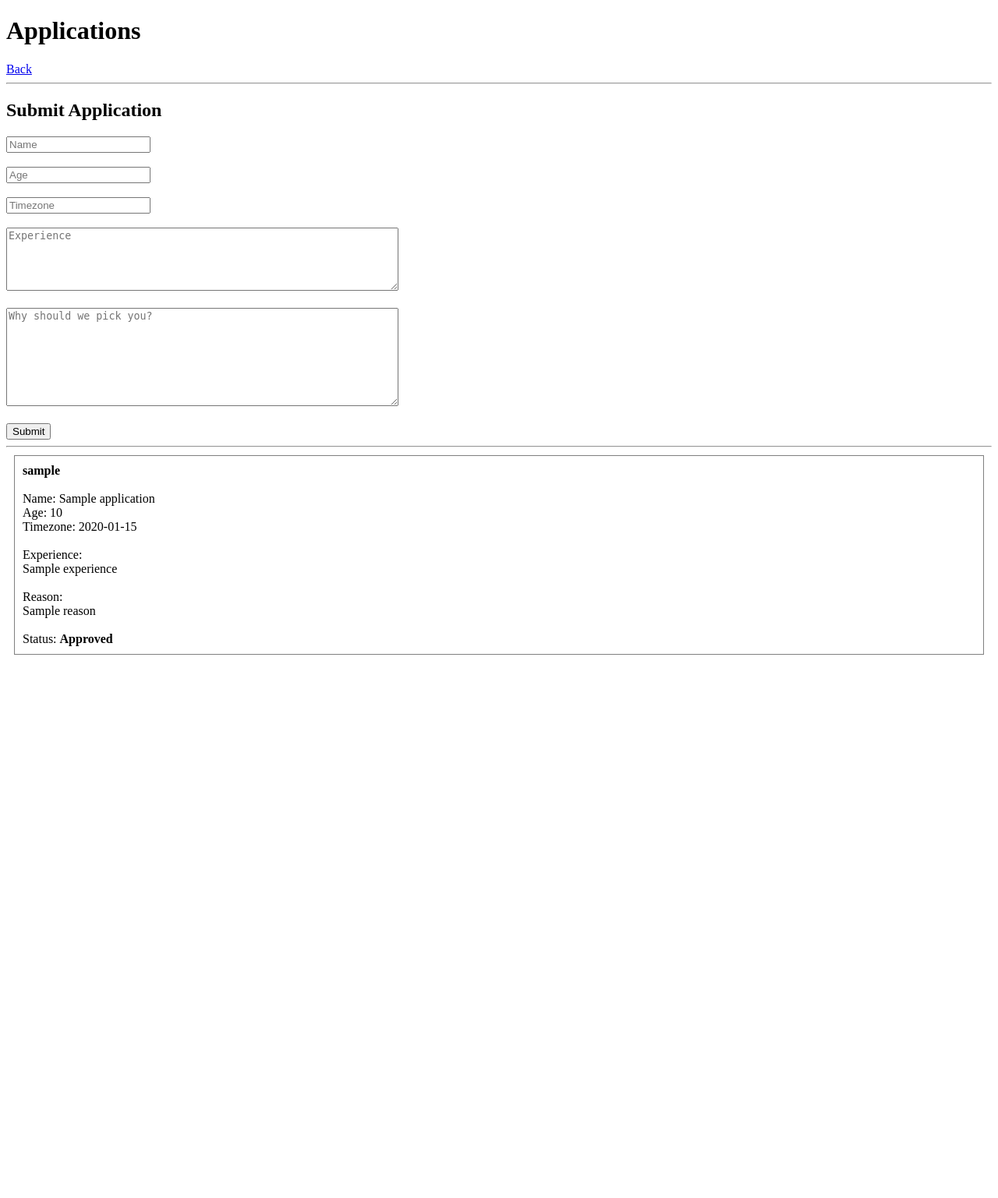
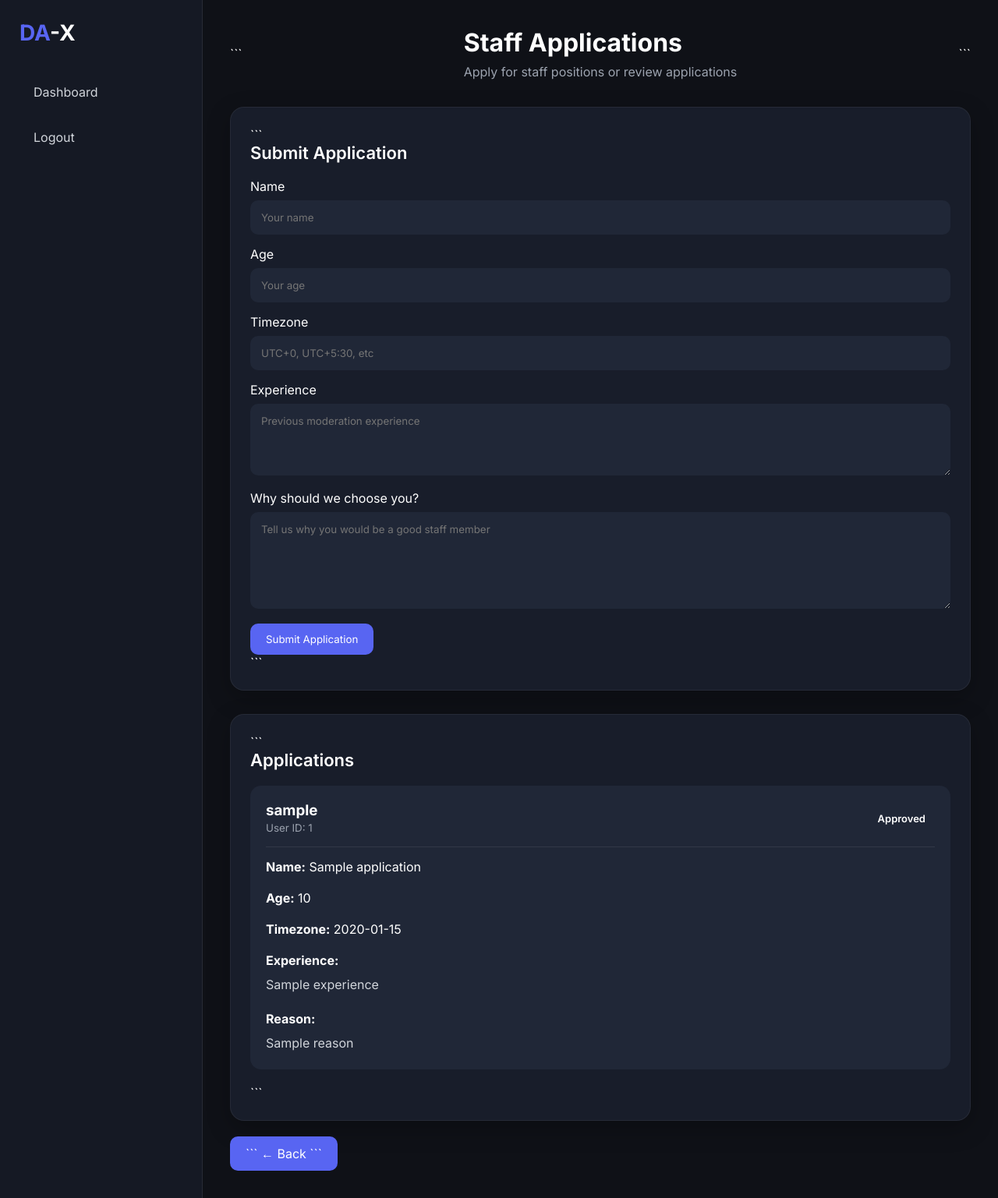
Before and after one commit to AngelLand-Discord/DA-X, a Flask app: template dashboard-service/templates/applications.html in a window 1280 px wide. Shown: the whole page at 78% size. Before the commit the page ends 840 px from the top, so only its background shows below. Run offline with Flask 3, Linux system fonts and the light colour scheme; the template is opened without the code that fills it: most values are stand-ins (such as "Sample title", 1, 10 or a date in 2020).

Commit message:
Update applications.html

````diff
--- a/dashboard-service/templates/applications.html
+++ b/dashboard-service/templates/applications.html
@@ -1,185 +1,279 @@
-<!DOCTYPE html>
-<html>
+{% extends "base.html" %}
 
-<head>
+{% block title %}
+Applications | DA-X
+{% endblock %}
 
-<title>
+{% block content %}
 
-Applications
+<div class="topbar">
 
-</title>
+```
+<div>
 
-</head>
+    <div class="page-title">
+        Staff Applications
+    </div>
 
-<body>
+    <p style="color:#9ca3af;margin-top:8px;">
+        Apply for staff positions or review applications
+    </p>
 
-<h1>
+</div>
+```
 
-Applications
+</div>
 
-</h1>
+<div class="card" style="margin-bottom:30px;">
 
-<a href="/guild/{{ guild_id }}">
-
-Back
-
-</a>
-
-<hr>
-
-<h2>
-
+```
+<div class="section-title">
     Submit Application
-
-</h2>
+</div>
 
 <form method="POST">
+
+    <label>
+        Name
+    </label>
 
     <input
         type="text"
         name="name"
-placeholder="Name"
         required
+        placeholder="Your name"
     >
 
-<br><br>
+    <label>
+        Age
+    </label>
 
     <input
-type="number"
+        type="text"
         name="age"
-placeholder="Age"
         required
+        placeholder="Your age"
     >
 
-<br><br>
+    <label>
+        Timezone
+    </label>
 
     <input
         type="text"
         name="timezone"
-placeholder="Timezone"
         required
+        placeholder="UTC+0, UTC+5:30, etc"
     >
 
-<br><br>
+    <label>
+        Experience
+    </label>
 
     <textarea
         name="experience"
-rows="5"
-cols="60"
-placeholder="Experience"
+        rows="4"
         required
+        placeholder="Previous moderation experience"
     ></textarea>
 
-<br><br>
+    <label>
+        Why should we choose you?
+    </label>
 
     <textarea
         name="reason"
-rows="8"
-cols="60"
-placeholder="Why should we pick you?"
+        rows="6"
         required
+        placeholder="Tell us why you would be a good staff member"
     ></textarea>
 
-<br><br>
-
-<button type="submit">
-
-Submit
-
+    <button
+        type="submit"
+        class="btn"
+    >
+        Submit Application
     </button>
 
 </form>
+```
 
-<hr>
+</div>
+
+<div class="card">
+
+```
+<div class="section-title">
+    Applications
+</div>
+
+{% if applications %}
 
     {% for application in applications %}
 
-<div style="
-border:1px solid gray;
-padding:10px;
-margin:10px;
-">
+    <div
+        style="
+        background:#202737;
+        padding:20px;
+        border-radius:14px;
+        margin-bottom:20px;
+        "
+    >
 
-<b>
+        <div
+            style="
+            display:flex;
+            justify-content:space-between;
+            align-items:center;
+            flex-wrap:wrap;
+            gap:10px;
+            "
+        >
 
+            <div>
+
+                <h3>
                     {{ application.username }}
+                </h3>
 
-</b>
+                <small style="color:#9ca3af;">
+                    User ID:
+                    {{ application.user_id }}
+                </small>
 
-<br><br>
+            </div>
 
-Name:
+            <div>
 
-{{ application.name }}
+                {% if application.status == "Pending" %}
+
+                <span class="badge badge-pending">
+                    Pending
+                </span>
+
+                {% elif application.status == "Accepted" %}
+
+                <span class="badge badge-approved">
+                    Accepted
+                </span>
+
+                {% elif application.status == "Rejected" %}
+
+                <span class="badge badge-rejected">
+                    Rejected
+                </span>
+
+                {% else %}
+
+                <span class="badge">
+                    {{ application.status }}
+                </span>
+
+                {% endif %}
+
+            </div>
+
+        </div>
+
+        <hr
+            style="
+            border:none;
+            border-top:1px solid rgba(255,255,255,.08);
+            margin:15px 0;
+            "
+        >
+
+        <p><strong>Name:</strong> {{ application.name }}</p>
+        <br>
+
+        <p><strong>Age:</strong> {{ application.age }}</p>
+        <br>
+
+        <p><strong>Timezone:</strong> {{ application.timezone }}</p>
+        <br>
+
+        <p><strong>Experience:</strong></p>
+
+        <p
+            style="
+            color:#d1d5db;
+            margin-top:8px;
+            line-height:1.7;
+            "
+        >
+            {{ application.experience }}
+        </p>
 
         <br>
 
-Age:
+        <p><strong>Reason:</strong></p>
 
-{{ application.age }}
+        <p
+            style="
+            color:#d1d5db;
+            margin-top:8px;
+            line-height:1.7;
+            "
+        >
+            {{ application.reason }}
+        </p>
 
-<br>
+        {% if application.status == "Pending" %}
 
-Timezone:
+        <div
+            style="
+            margin-top:20px;
+            display:flex;
+            gap:10px;
+            flex-wrap:wrap;
+            "
+        >
 
-{{ application.timezone }}
-
-<br><br>
-
-Experience:
-
-<br>
-
-{{ application.experience }}
-
-<br><br>
-
-Reason:
-
-<br>
-
-{{ application.reason }}
-
-<br><br>
-
-Status:
-
-<b>
-
-{{ application.status }}
-
-</b>
-
-{% if level in ["OWNER", "STAFF"] %}
-<br><br>
-
-<a href="/application/{{ application.id }}/Accepted">
-
-Accept
-
+            <a
+                href="/application/{{ application.id }}/Accepted"
+                class="btn btn-green"
+            >
+                ✓ Accept
             </a>
 
-|
-
-<a href="/application/{{ application.id }}/Rejected">
-
-Reject
-
+            <a
+                href="/application/{{ application.id }}/Rejected"
+                class="btn btn-red"
+            >
+                ✕ Reject
             </a>
 
-|
+        </div>
 
-<a href="/application/{{ application.id }}/Pending">
-
-Pending
-
-</a>
         {% endif %}
 
     </div>
 
     {% endfor %}
 
-</body>
+{% else %}
 
-</html>
+    <p style="color:#9ca3af;">
+        No applications found.
+    </p>
+
+{% endif %}
+```
+
+</div>
+
+<br>
+
+<a
+href="/guild/{{ guild_id }}"
+class="btn"
+
+>
+
+```
+← Back
+```
+
+</a>
+
+{% endblock %}
````
Lines whose indentation alone changed are shown as unchanged.
